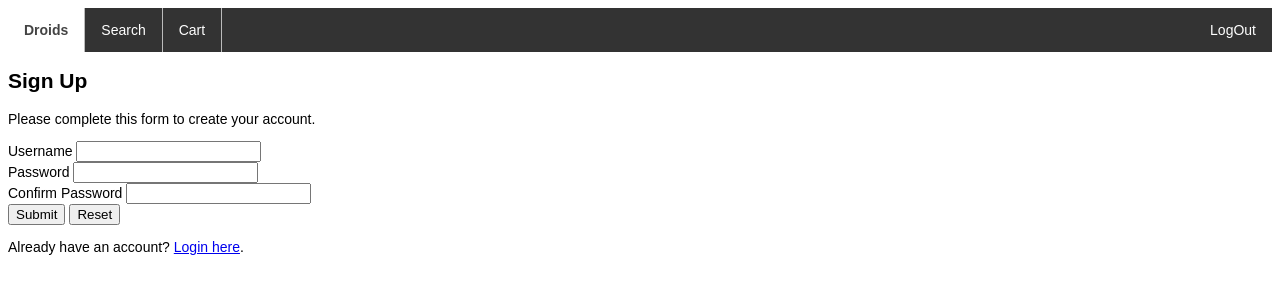
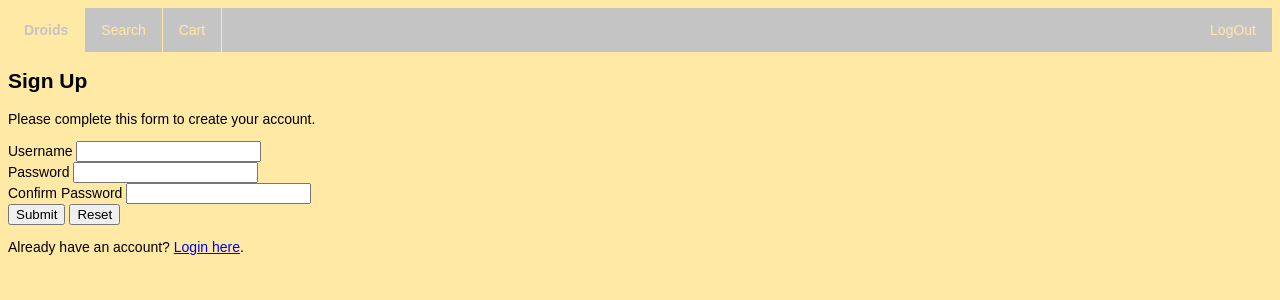
Before and after one commit to Azukawa/php_rush00, a PHP site: page /register.php in a window 1280 px wide. Shown: the top 300 px of the page. Run offline with PHP 8.4, Linux system fonts and the light colour scheme.

Commit message:
updated rush.css. Now the colorpalette is nice tan and grey.

```diff
--- a/rush.css
+++ b/rush.css
@@ -1,5 +1,6 @@
 body{
 	font: 14px sans-serif;
+   background-color: #FFE9A5;
 }
 
 .wrapper{
@@ -31,17 +32,17 @@ ul {
   margin: 0;
   padding: 0;
   overflow: hidden;
-  background-color: #333;
+  background-color: #C4C4C4;  /*this is for navbar color*/
 }
 
 li {
   float: left;
-  border-right: 1px solid #bbb;
+  border-right: 1px solid #FFE9A5;
 }
 
 li a {
   display: block;
-  color: white;		/* change this to change the navbar text color */
+  color: #FFE9A5;		/* change this to change the navbar text color */
   text-align: center;
   padding: 14px 16px;
   text-decoration: none;
@@ -49,14 +50,21 @@ li a {
 
 /* Change the link color to #111 (black) on hover */
 li a:hover:not(.active){
-  background-color: #111;
+  background-color: #dbdbdb;
 }
 .active {
   font-weight: bold;
-  background-color: white;
-  color: #444;
+  background-color: #FFE9A5;
+  color: #C4C4C4;
 }
 
 li:last-child {
   border-right: none;
 }
+
+/*
+	tan = #FFE9A5
+	grey = #C4C4C4
+	light grey=
+
+ */
```
